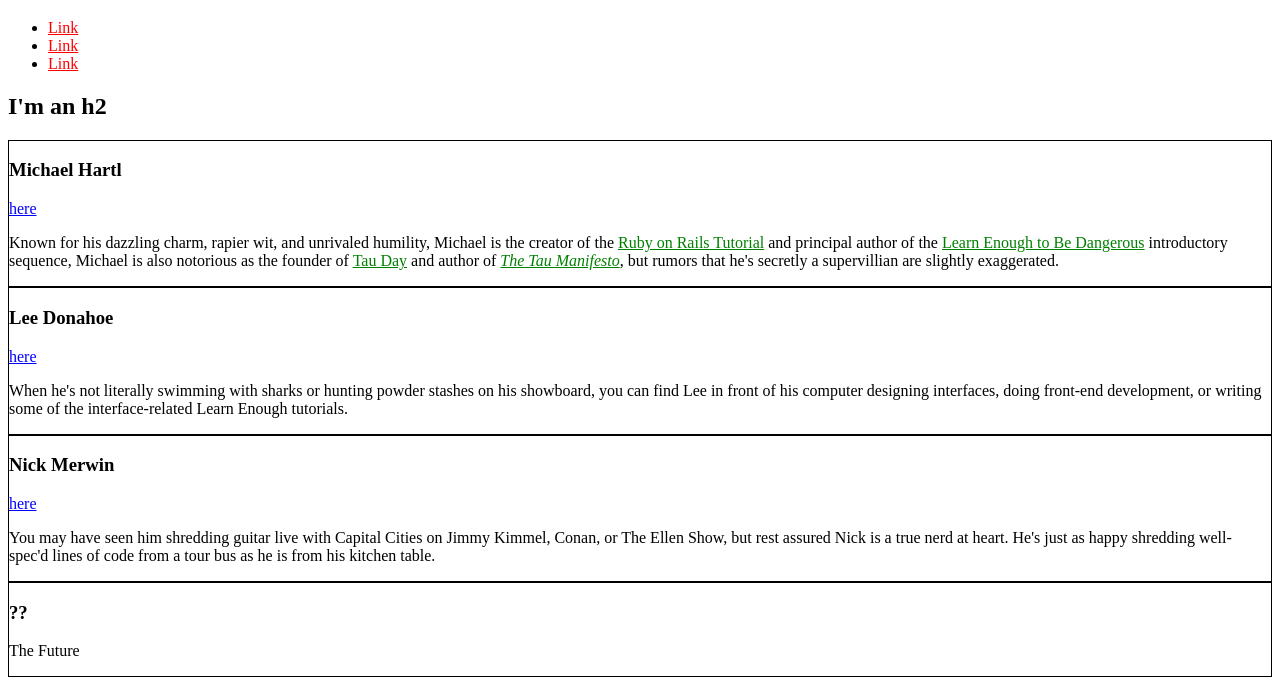
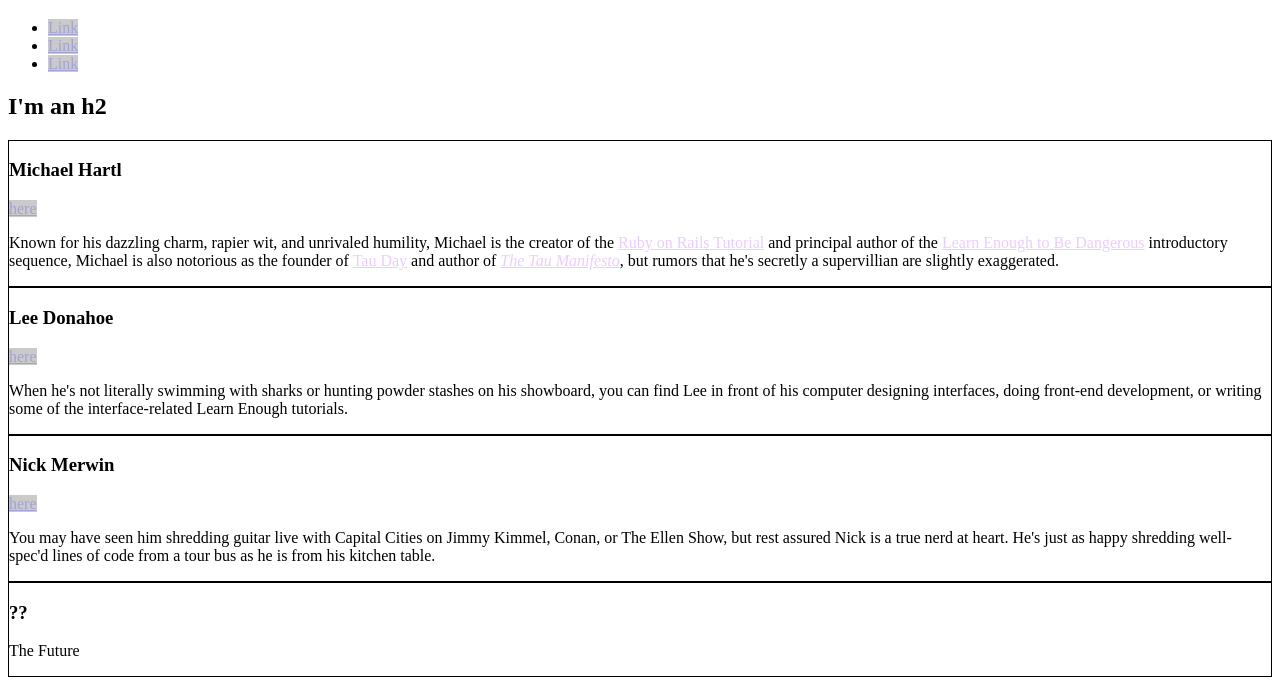
Before and after one commit to be-more/be-more.github.io, a plain HTML site: page index.html in a window 1280 px wide. Shown: the part 61-756 px from the top of the page. Drawn offline with Linux system fonts and the light colour scheme.

Commit message:
Add internal styles through section 3.1

```diff
--- a/index.html
+++ b/index.html
@@ -4,17 +4,21 @@
     <title>Test Page: Don't Panic</title>
     <meta charset="utf-8">
     <style>
+    /* GLOBAL STYLES */
       a {
-        color: red;
+        color: rgba(255, 0 , 0, .2); /*red=ff(255), green=00(0), blue=00(0)*/
       }
+    /*  BIO STYLES */
       .bio-box {
-        border: 1px solid black;
+        border: 1px solid #000;
       }
-      .bio-box a {
-        color: green;
+      .bio-copy a {
+        color: rgba(152, 0, 255, .2);
       }
-      a.social-link {
-        color: blue;
+    /* SOCIAL STYLES */
+      .social-link {
+        background: rgba(150, 150, 150, .5);
+        color: rgba(0, 0, 255, .2);
       }
     </style>
   </head>
@@ -24,13 +28,13 @@
 
     <ul>
         <li>
-          <a href="http://example.com/">Link</a>
+          <a href="http://example.com/" class="social-link">Link</a>
         </li>
         <li>
-          <a href="http://example.com/">Link</a>
+          <a href="http://example.com/" class="social-link">Link</a>
         </li>
         <li>
-          <a href="http://example.com/">Link</a>
+          <a href="http://example.com/" class=social-link>Link</a>
         </li>
     </ul>
 
@@ -39,6 +43,7 @@
     <div class="bio-box">
       <h3>Michael Hartl</h3>
       <a href="http://twitter.com/mhartl" class="social-link">here</a>
+      <div class="bio-copy">
       <p>
         Known for his dazzling charm, rapier wit, and unrivaled humility,
         Michael is the creator of the
@@ -51,32 +56,39 @@
           <a href="http://tauday.com/tau-manifesto"><em>The Tau Manifesto</em></a>,
           but rumors that he's secretly a supervillian are slightly exaggerated.
       </p>
+      </div>
     </div>
     <div  class="bio-box">
       <h3>Lee Donahoe</h3>
       <a href="https://twitter.com/leedonahoe" class="social-link">here</a>
+      <div class="bio-copy">
       <p>
         When he's not literally swimming with sharks or hunting powder stashes on
         his showboard, you can find Lee in front of his computer designing interfaces,
         doing front-end development, or writing some of the interface-related
         Learn Enough tutorials.
       </p>
+      </div>
     </div>
     <div  class="bio-box">
       <h3>Nick Merwin</h3>
       <a href="http://twitter.com/nickmerwin" class="social-link">here</a>
+      <div class="bio-copy">
       <p>
         You may have seen him shredding guitar live with Capital Cities on Jimmy
         Kimmel, Conan, or The Ellen Show, but rest assured Nick is a true nerd
         at heart. He's just as happy shredding well-spec'd lines of code from a
         tour bus as he is from his kitchen table.
       </p>
+      </div>
     </div>
     <div  class="bio-box">
       <h3>??</h3>
+      <div class="bio-copy">
       <p>
         The Future
       </p>
+      </div>
     </div>
   </body>
 </html>
```
